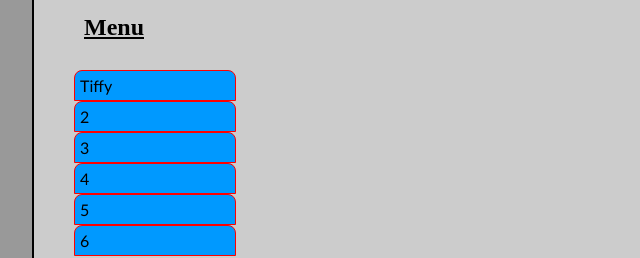
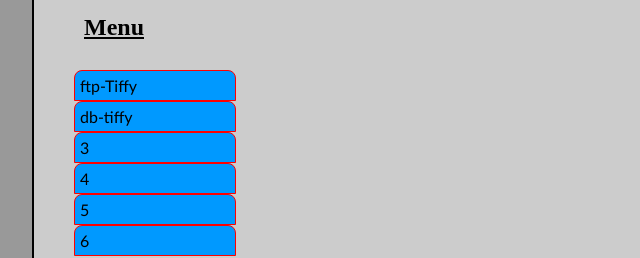
Before and after one commit to turk64/turk64.github.io, a plain HTML site: page index.html in a window 1280 px wide. Shown: the part 252-510 px from the top of the page, 270-910 px from the left. Drawn offline with Linux system fonts and the light colour scheme.

Commit message:
Initial commit

```diff
--- a/index.html
+++ b/index.html
@@ -11,8 +11,8 @@
       <h2 id="h2"> Menu</h2>
       <div id="pictures">
         <ul>
-          <li><a href="ftp://turk64:tt3382528@turk64.square7.ch/i1.jpeg">Tiffy</a></li>
-          <li><a href="#">2</a></li>
+          <li><a href="ftp://turk64:tt3382528@turk64.square7.ch/i1.jpeg">ftp-Tiffy</a></li>
+          <li><a href="https://www.dropbox.com/s/aq4sfk7wwv7plep/tiffy.m4v?dl=0">db-tiffy</a></li>
           <li><a href="#">3</a></li>
           <li><a href="#">4</a></li>
           <li><a href="#">5</a></li>
```
